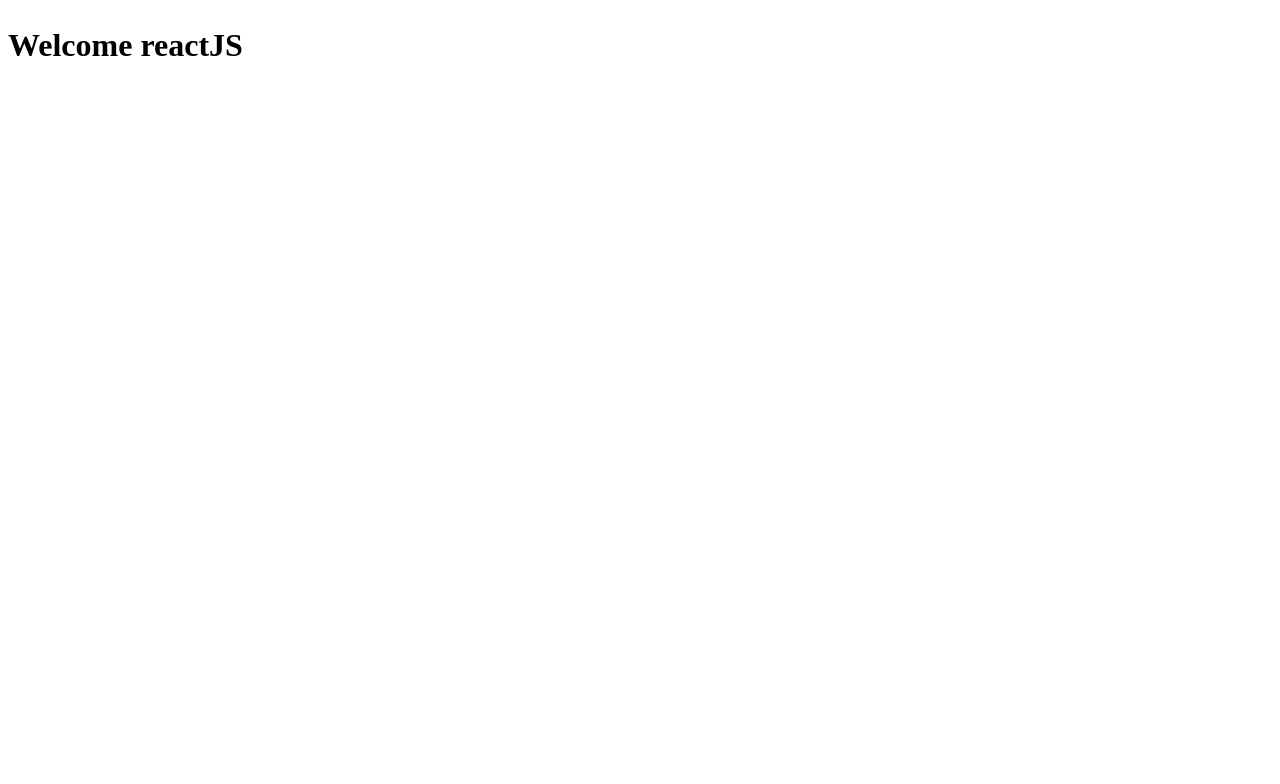
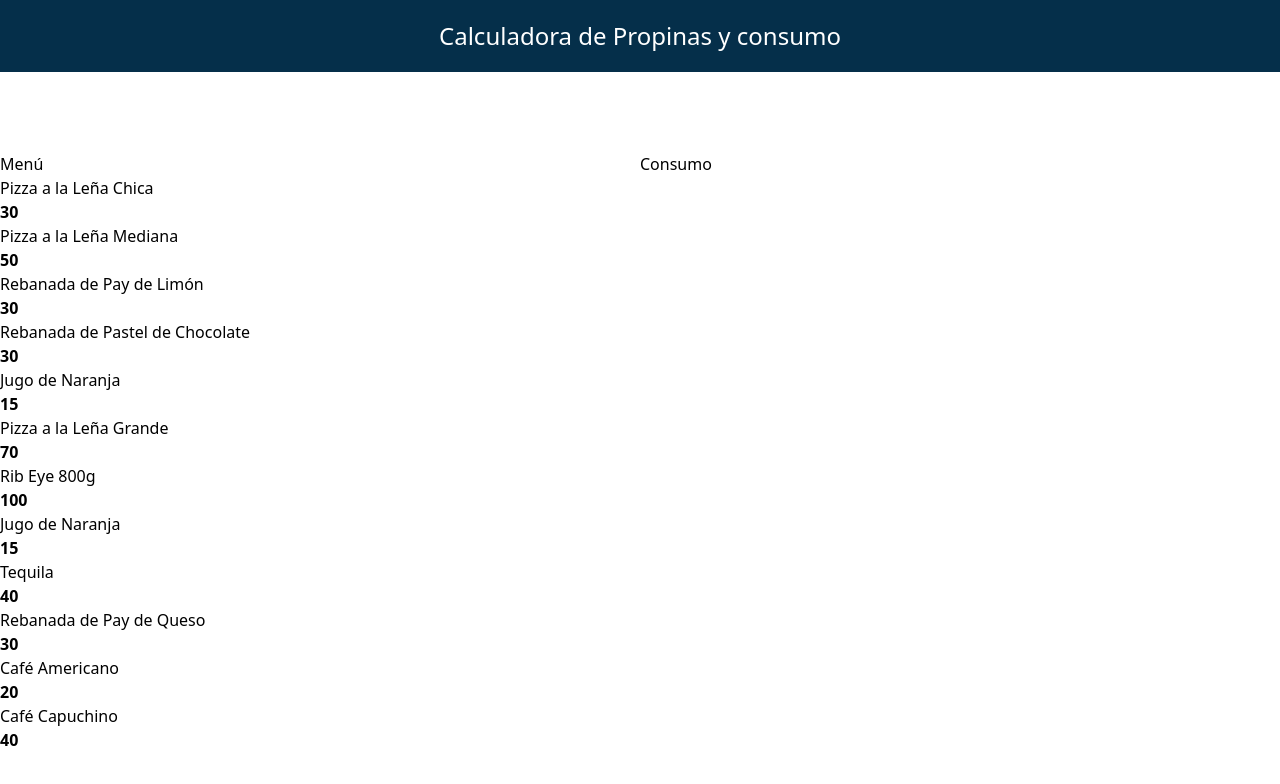
Before and after one commit to StyvenSoft/React-TypeScript-Complete-Guide, a React (Vite) app in the folder BasicReactjsProjects/tip-calculator/: page / in a window 1280 px wide. Shown: the top 784 px of the page. Built offline with nearby package versions, Linux system fonts and the light colour scheme.

Commit message:
Adding Main Menu Components

```diff
--- a/BasicReactjsProjects/tip-calculator/src/App.tsx
+++ b/BasicReactjsProjects/tip-calculator/src/App.tsx
@@ -1,9 +1,29 @@
+import MenuItem from "./components/MenuItem";
+import { menuItems } from "./data/db"
 
 function App() {
 
+  console.log(menuItems);
+
   return (
     <>
-      <h1>Welcome reactJS</h1>
+      <header className="bg-sky-950 py-5">
+        <h1 className="text-center text-2xl text-white">Calculadora de Propinas y consumo</h1>
+      </header>
+      <main className="max-w-7xl mx-auto py-20 grid md:grid-cols-2">
+        <div>
+          <h2>Menú</h2>
+          {menuItems.map(item => (
+            <MenuItem
+              key={item.id}
+              item={item}
+            />
+          ))}
+        </div>
+        <div>
+          <h2>Consumo</h2>
+        </div>
+      </main>
     </>
   )
 }
--- /dev/null
+++ b/BasicReactjsProjects/tip-calculator/src/components/MenuItem.tsx
@@ -0,0 +1,14 @@
+import type { MenuItem } from "../types"
+
+type MenuItemProps = {
+  item: MenuItem
+}
+
+export default function MenuItem({item}: MenuItemProps) {
+  return (
+    <>
+      <p>{item.name}</p>
+      <p className="font-black">{item.price}</p>
+    </>
+  )
+}
--- /dev/null
+++ b/BasicReactjsProjects/tip-calculator/src/data/db.ts
@@ -0,0 +1,64 @@
+import type { MenuItem } from '../types'
+
+export const menuItems: MenuItem[] = [
+    {
+      "id": 1,
+      "name": "Pizza a la Leña Chica",
+      "price": 30
+    },
+    {
+      "id": 2,
+      "name": "Pizza a la Leña Mediana",
+      "price": 50
+    },
+    {
+      "id": 3,
+      "name": "Rebanada de Pay de Limón",
+      "price": 30
+    },
+    {
+      "id": 4,
+      "name": "Rebanada de Pastel de Chocolate",
+      "price": 30
+    },
+    {
+      "id": 5,
+      "name": "Jugo de Naranja",
+      "price": 15
+    },
+    {
+      "id": 6,
+      "name": "Pizza a la Leña Grande",
+      "price": 70
+    },
+    {
+      "id": 7,
+      "name": "Rib Eye 800g",
+      "price": 100
+    },
+    {
+      "id": 8,
+      "name": "Jugo de Naranja",
+      "price": 15
+    },
+    {
+      "id": 9,
+      "name": "Tequila",
+      "price": 40
+    },
+    {
+      "id": 10,
+      "name": "Rebanada de Pay de Queso",
+      "price": 30
+    },
+    {
+      "id": 11,
+      "name": "Café Americano",
+      "price": 20
+    },
+    {
+      "id": 12,
+      "name": "Café Capuchino",
+      "price": 40
+    }
+]
--- a/BasicReactjsProjects/tip-calculator/src/index.css
+++ b/BasicReactjsProjects/tip-calculator/src/index.css
@@ -1,3 +1,5 @@
+@import "tailwindcss";
+
 :root {
   line-height: 1.5;
 }
--- /dev/null
+++ b/BasicReactjsProjects/tip-calculator/src/types/index.ts
@@ -0,0 +1,5 @@
+export type MenuItem = {
+    id: number,
+    name: string,
+    price: number
+}
```
